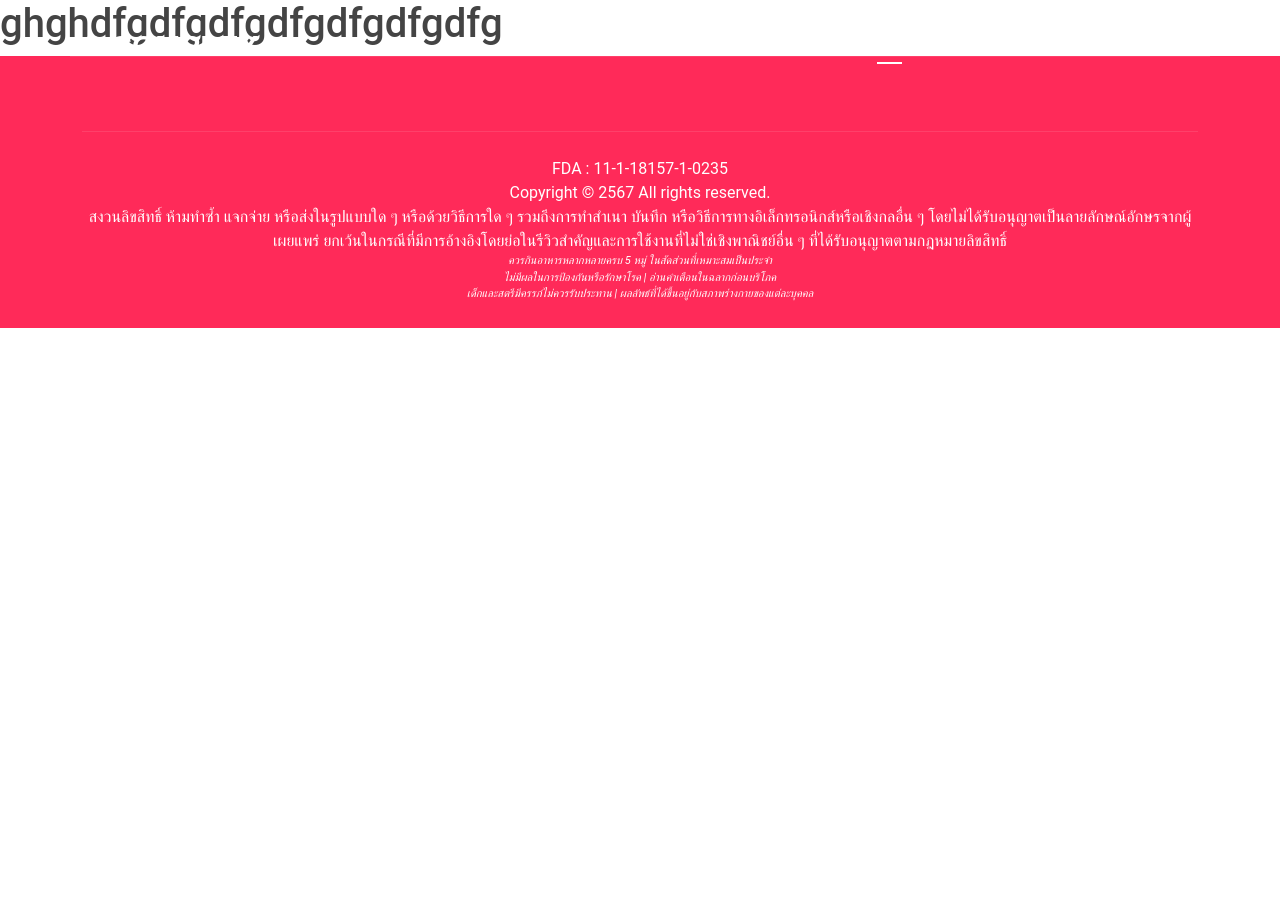
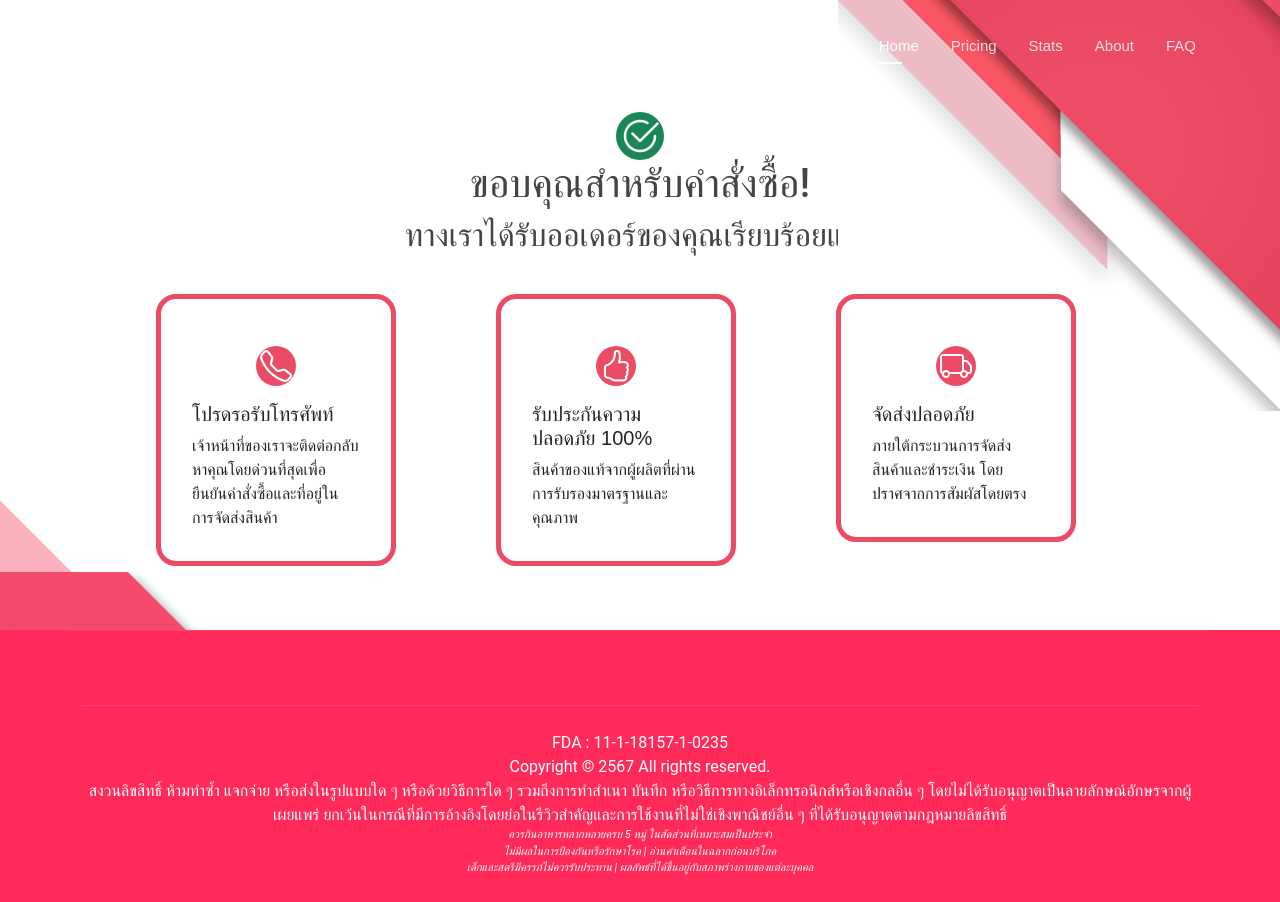
Before and after one commit to nord-winter/scomplex-vertex, a SvelteKit app: page /thanks in a window 1280 px wide. Before the commit the page ends 800 px from the top, so only its background shows below. Built offline with nearby package versions, Linux system fonts and the light colour scheme.

Commit message:
new thanks page

```diff
--- a/src/routes/thanks/+page.svelte
+++ b/src/routes/thanks/+page.svelte
@@ -1 +1,81 @@
-<div class="h1">ghghdfgdfgdfgdfgdfgdfgdfg</div>
+<script>
+    // @ts-ignore
+    import left_edge from '$lib/images/left_edge.png';
+    // @ts-ignore
+    import right_edge from '$lib/images/right_edge.png';
+</script>
+<div id="thankspage" class="container-fluid">
+    <img class="edge-r" src="{right_edge }" alt="">
+    <img class="edge-l" src="{left_edge }" alt="">
+    <div class="container pt-5">
+        <div class="row justify-content-center p-5">
+            <div class="d-flex flex-column justify-content-center align-items-center p-3">
+                <i class=" bi bi-check2-circle fs-1 d-flex bg-success rounded-circle p-1 text-white"></i>
+                <p class="h1">ขอบคุณสำหรับคำสั่งซื้อ!</p>
+                <p class="h2">ทางเราได้รับออเดอร์ของคุณเรียบร้อยแล้ว</p>
+            </div>
+            <div class="row">
+                <div class="col p-3">
+                    <div class="card my-border" style="width: 18rem;">
+                        <div class="card-body">
+                            <div class="d-flex justify-content-center p-3">
+                                <i class="bi bi-telephone fs-2 d-flex rounded-circle p-1 bg-thanks"></i>
+                            </div>
+                            <h5 class="card-title">โปรดรอรับโทรศัพท์</h5>
+                            <p class="card-text">เจ้าหน้าที่ของเราจะติดต่อกลับหาคุณโดยด่วนที่สุดเพื่อยืนยันคำสั่งซื้อและที่อยู่ในการจัดส่งสินค้า</p>
+                        </div>
+                    </div>
+                </div>
+                <div class="col  p-3">
+                    <div class="card my-border" style="width: 18rem;">
+                        <div class="card-body">
+                            <div class="d-flex justify-content-center p-3">
+                                <i class="bi bi-hand-thumbs-up fs-2 d-flex rounded-circle p-1 bg-thanks"></i>
+                            </div>
+                            <h5 class="card-title">รับประกันความปลอดภัย 100%</h5>
+                            <p class="card-text">สินค้าของแท้จากผู้ผลิตที่ผ่านการรับรองมาตรฐานและคุณภาพ</p>
+                        </div>
+                    </div>
+                </div>
+                <div class="col  p-3">
+                    <div class="card my-border" style="width: 18rem;">
+                        <div class="card-body">
+                            <div class="d-flex justify-content-center p-3">
+                                <i class="bi bi-truck fs-2 d-flex rounded-circle p-1 bg-thanks "></i>
+                            </div>
+                            <h5 class="card-title">จัดส่งปลอดภัย</h5>
+                            <p class="card-text">ภายใต้กระบวนการจัดส่งสินค้าและชำระเงิน โดยปราศจากการสัมผัสโดยตรง</p>
+                        </div>
+                    </div>
+                </div>
+            </div>
+
+        </div>
+    </div>
+</div>
+
+<style>
+.edge-r {
+    position: absolute;
+    top: 0;
+    right: 0;
+}
+.edge-l {
+    position: absolute;
+    left: 0;
+    bottom: 0;
+}
+.bg-thanks {
+    color: white;
+    background-color: #eb4b64;
+}
+.my-border {
+    background-color: white;
+    border: 5px solid #eb4b64;
+    border-radius: 20px;
+    padding: 15px;
+    margin: 0 10px;
+    max-width: 240px;
+
+}
+</style>
```
Also changed, not shown: src/lib/components/Footer.svelte (line endings or trailing spaces), src/lib/images/left_edge.png (added), src/lib/images/right_edge.png (added).
